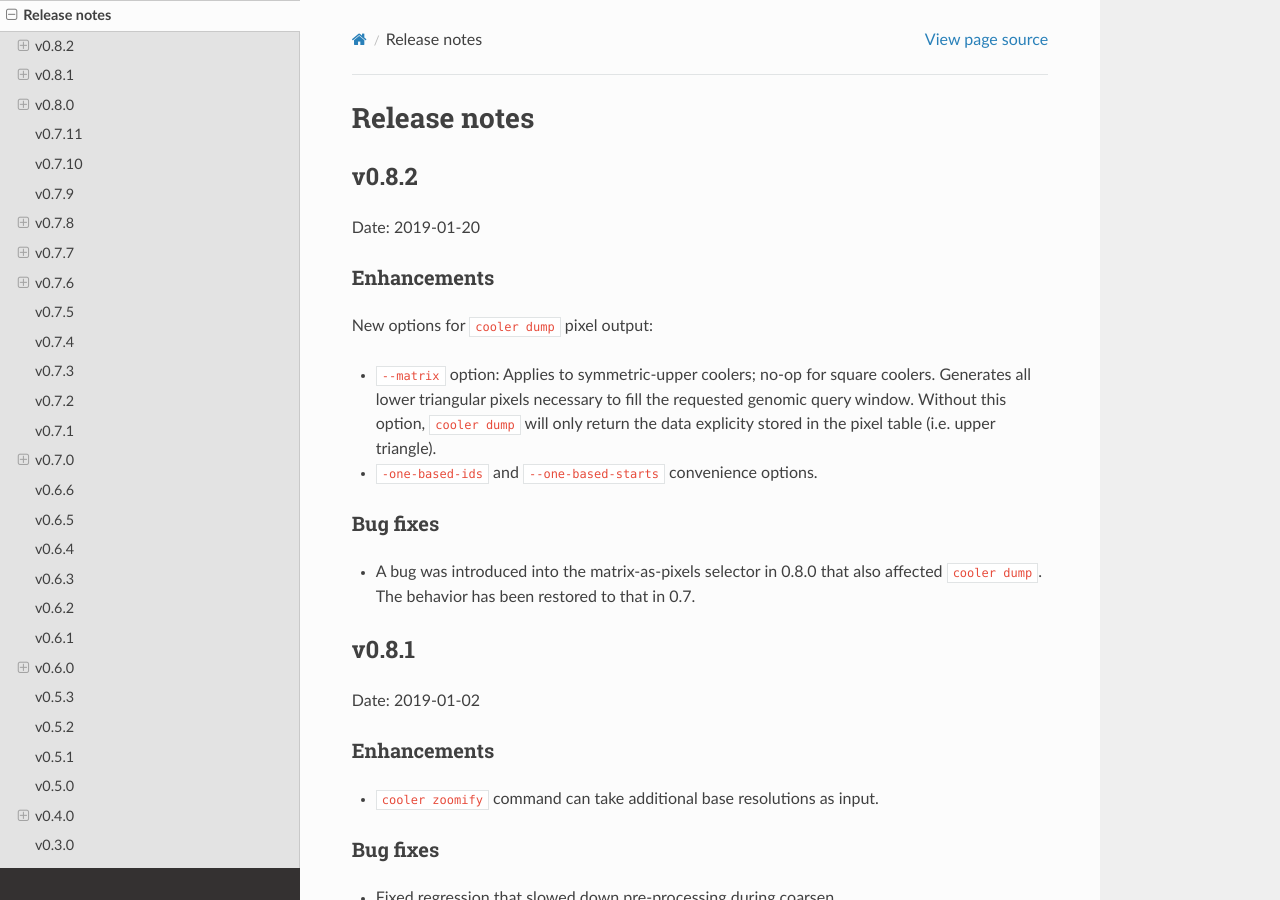
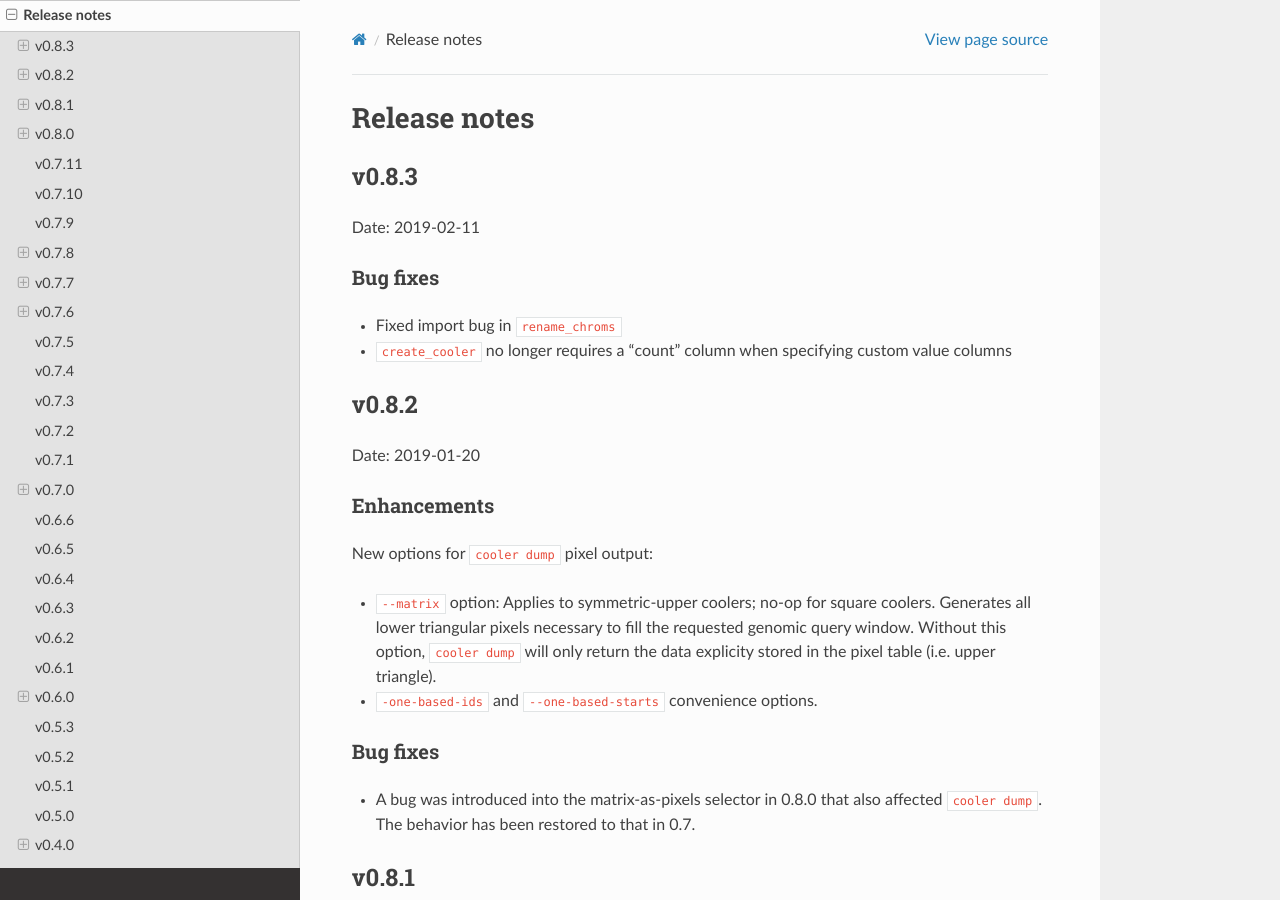
Before and after one commit to open2c/cooler, a Sphinx documentation site: the page built from docs/releasenotes.md, in a window 1280 px wide and 900 px high. Built offline with Sphinx 7.4.7 and the Read the Docs theme 2.0.0, drawn with Linux system fonts in a browser that asks for light colours; pages that are not in the unit, such as notebooks, are missing from menus.

Commit message:
Prep for release

```diff
--- a/cooler/_version.py
+++ b/cooler/_version.py
@@ -1,2 +1,2 @@
-__version__ = '0.8.3-dev'
+__version__ = '0.8.3'
 __format_version__ = 3
--- a/docs/releasenotes.md
+++ b/docs/releasenotes.md
@@ -1,4 +1,13 @@
 # Release notes #
+
+## v0.8.3 #
+
+Date: 2019-02-11
+
+### Bug fixes
+* Fixed import bug in `rename_chroms`
+* `create_cooler` no longer requires a "count" column when specifying custom value columns
+
 
 ## v0.8.2 ##
 
```
